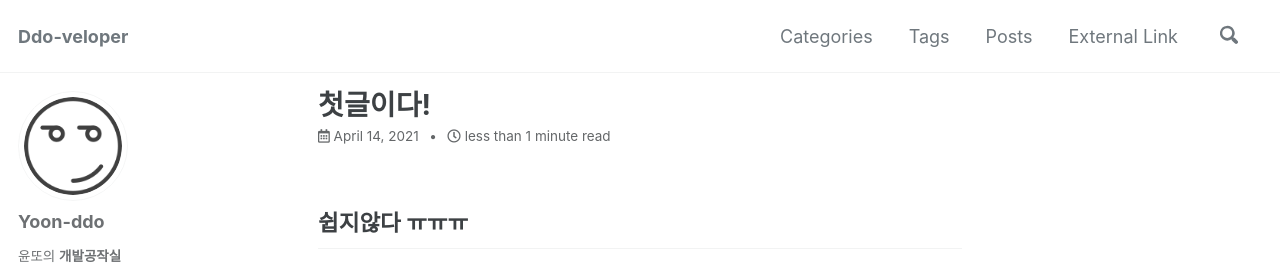
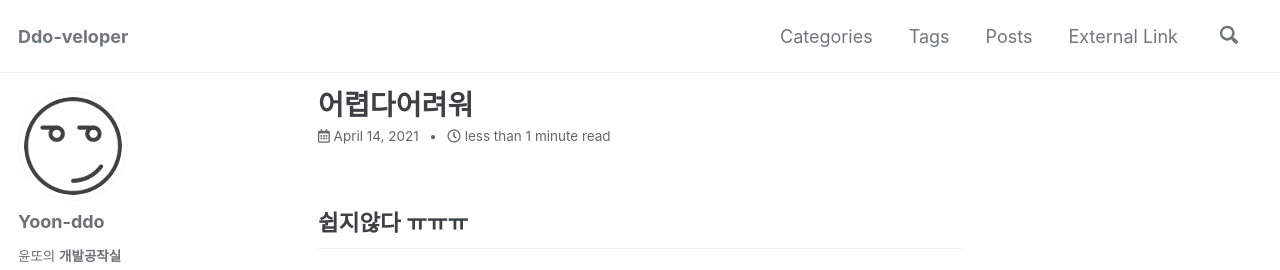
Before and after one commit to Yoon-ddo/Yoon-ddo.github.io, a Jekyll site: the page built from _posts/2021-04-14-어렵다어려워.md, in a window 1280 px wide and 1316 px high. Shown: the top 270 px of the window. Built offline with Jekyll 4.4.1, drawn with Linux system fonts in a browser that asks for light colours; cached includes are drawn as plain includes.

Commit message:
Update 2021-04-14-어렵다어려워.md

```diff
--- a/_posts/2021-04-14-어렵다어려워.md
+++ b/_posts/2021-04-14-어렵다어려워.md
@@ -1,5 +1,5 @@
 ---
-title: 첫글이다!
+title: 어렵다어려워
 categories:
   - Daily
 tags:
```
